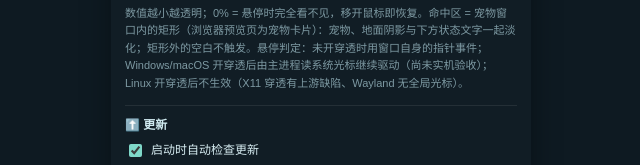
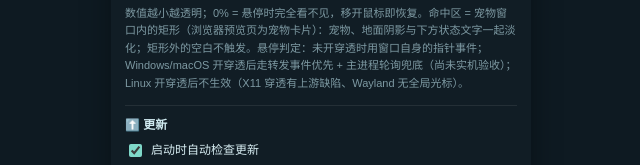
Before and after one commit to bzdbzdbzd121/vllm-pet, a website built with Vite: page settings.html in a window 1280 px wide. Shown: the part 1039-1204 px from the top of the page, 319-959 px from the left. Built offline with nearby package versions, Linux system fonts and the light colour scheme.

Commit message:
chore(release): 版本号 0.2.0 → 0.3.0，统一穿透机制口径
发版前的最后一批文档/版本改动，行为与配置语义不变。

1) 机制口径统一（README 配置表 + 设置面板提示）
   原文「由主进程读系统光标驱动」与 FAQ 的「转发事件优先 + 主进程轮询兜底」不一致，
   三处（FAQ 说明段 / 配置表 / 设置面板）统一为：转发事件优先、主进程轮询兜底（系统光标归一化 0..1），
   渲染层按同一个矩形判定。发布说明第 3 项同步改成同一机制描述（结论不变）。

2) 发布说明改为已发布口径
   「更新说明（下一版 v0.3.0 · 发布说明草稿）」→「更新说明（v0.3.0）」；四项结论与「其余不变」段保持不变。

3) 版本号 0.3.0
   `npm version minor --no-git-tag-version`：package.json 与 package-lock.json 均为 0.3.0
   （未打 tag、未推送）。

4) 代码注释去掉版号
   `scripts/hover-probe.js`、`src/shared/hover-region.js` 的「v0.3.0 起是矩形」→ 直接描述当前语义，
   与文档口径一致。

5) 顺带修正一处过期注释（同批文案一致性）
   `robot.css` 里「光晕…不参与悬停命中」是形状语义时代的说法：命中区已是矩形，灯球周围本来就在矩形内
   （探针 (132,36) 期望命中）。改为说明 `pointer-events:none` 只是不把它当事件目标。

```diff
--- a/package.json
+++ b/package.json
@@ -1,6 +1,6 @@
 {
   "name": "vllm-pet",
-  "version": "0.2.0",
+  "version": "0.3.0",
   "description": "vLLM Pet — 实时反映 vLLM / SGLang 推理服务状态的桌面宠物",
   "author": {
     "name": "bzdbzdbzd121",
--- a/scripts/hover-probe.js
+++ b/scripts/hover-probe.js
@@ -8,7 +8,7 @@
  *   (20,140) 左侧空白 期望命中=false 实际=true
  * 输出格式保持不变（`scripts/probe-hover.mjs` 与 main.js 的冒烟分支不用改）。
  *
- * 语义（v0.3.0 起是**矩形**，不是绘制图形）：
+ * 语义（命中区是**矩形**，不是绘制图形）：
  * 命中区 = union(本体, 地面阴影, 当前可见状态文字) 外扩 12×缩放，再裁剪到容器。
  * 因此「矩形内的空隙」「光晕环」「阴影」「文字」都算命中；只有矩形外与设置面板除外。
  *
--- a/src/renderer/robot/robot.css
+++ b/src/renderer/robot/robot.css
@@ -53,7 +53,8 @@
 /* ---------- 配色（可被皮肤 CSS 变量覆盖） ---------- */
 .r-shadow { fill: rgba(10, 24, 30, 0.16); }
 .r-antenna-stem { stroke: var(--c-body-shade); stroke-width: 5; stroke-linecap: round; fill: none; }
-/* 光晕是一圈柔光装饰：不参与悬停命中（否则灯泡周围会有一圈「看不见却能触发」的区域） */
+/* 光晕是一圈柔光装饰：命中区是矩形（灯球周围本来就在矩形内），pointer-events:none 只是
+   不把它当事件目标，避免装饰元素抢走指针事件的 target（拖动/右键的判定不受影响） */
 .r-antenna-glow { fill: var(--c-glow); opacity: 0.35; pointer-events: none; }
 .r-antenna-bulb { fill: var(--c-accent); }
 .r-ear { fill: var(--c-body-shade); }
--- a/src/renderer/ui/settings-panel.js
+++ b/src/renderer/ui/settings-panel.js
@@ -141,7 +141,7 @@ export class SettingsPanel {
           <input type="range" name="hoverFadeOpacity" min="0" max="100" step="5" value="${hf.pct}">
         </div>
       </div>
-      <div class="hint">数值越小越透明；0% = 悬停时完全看不见，移开鼠标即恢复。命中区 = 宠物窗口内的矩形（浏览器预览页为宠物卡片）：宠物、地面阴影与下方状态文字一起淡化；矩形外的空白不触发。悬停判定：未开穿透时用窗口自身的指针事件；Windows/macOS 开穿透后由主进程读系统光标继续驱动（尚未实机验收）；Linux 开穿透后不生效（X11 穿透有上游缺陷、Wayland 无全局光标）。</div>
+      <div class="hint">数值越小越透明；0% = 悬停时完全看不见，移开鼠标即恢复。命中区 = 宠物窗口内的矩形（浏览器预览页为宠物卡片）：宠物、地面阴影与下方状态文字一起淡化；矩形外的空白不触发。悬停判定：未开穿透时用窗口自身的指针事件；Windows/macOS 开穿透后走转发事件优先 + 主进程轮询兜底（尚未实机验收）；Linux 开穿透后不生效（X11 穿透有上游缺陷、Wayland 无全局光标）。</div>
 
       <div class="section">⬆️ 更新</div>
       <div class="check"><input type="checkbox" name="autoUpdate" ${config.update?.autoCheck !== false ? 'checked' : ''}><span>启动时自动检查更新</span></div>
--- a/src/shared/hover-region.js
+++ b/src/shared/hover-region.js
@@ -1,7 +1,7 @@
 /**
  * hover-region.js — 悬停命中矩形的纯计算（零依赖、不碰 DOM，浏览器/Node 通用）
  *
- * 命中区语义（v0.3.0 起）：把「本体 + 地面阴影 + 当前可见状态文字」的包围盒取并集，
+ * 命中区语义：把「本体 + 地面阴影 + 当前可见状态文字」的包围盒取并集，
  * 外扩 12×缩放 像素，再裁剪到宠物容器内。判定用闭区间。
  *
  * 为什么要外扩：宠物自身的 bob/sway/shake/celebrate 会让轮廓在 ±4~7px 内移动
```
Also changed, not shown: README.md, 1 other file.
